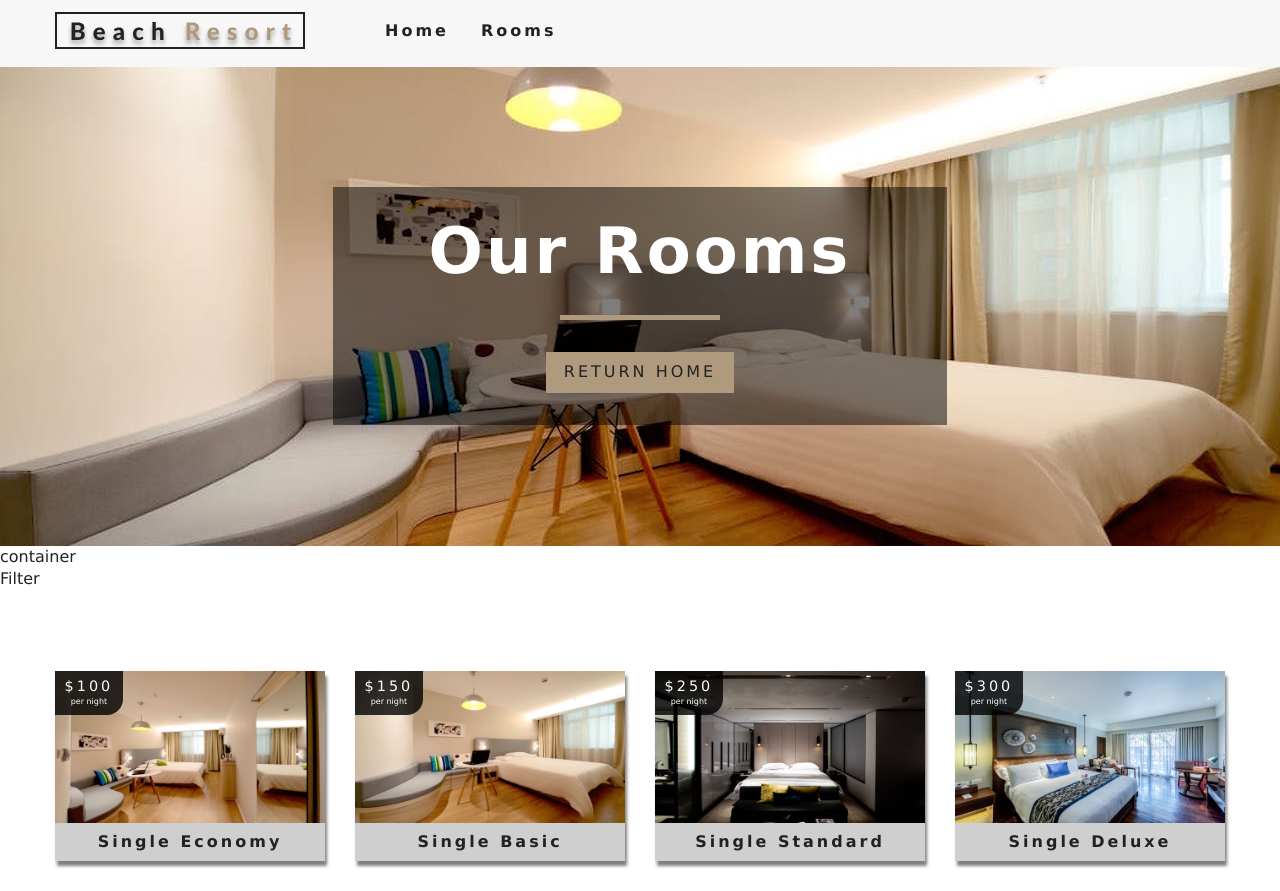
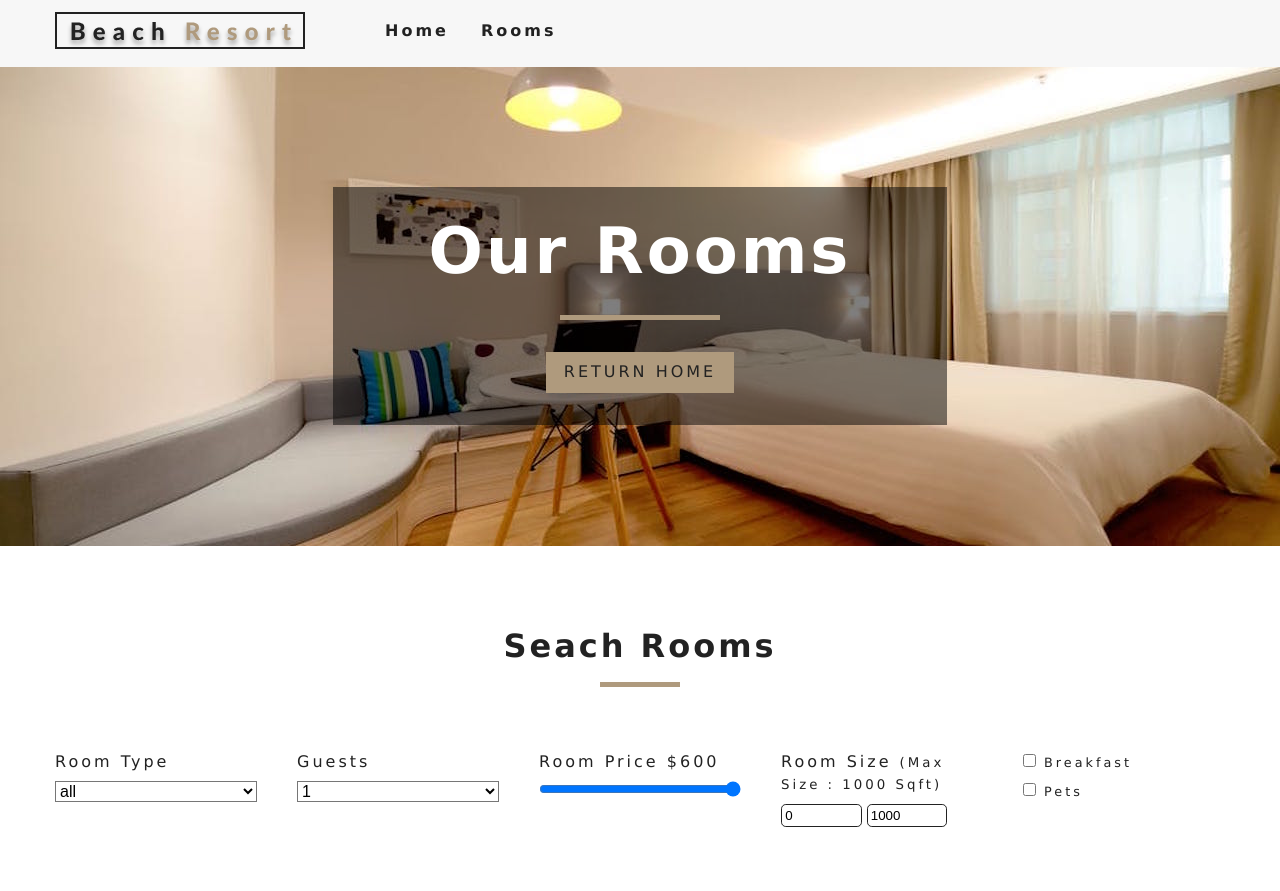
Before and after one commit to Irene-24/resort, a React (Create React App) app: page /rooms in a window 1280 px wide. Shown: the top 891 px of the page. Built offline with nearby package versions, Linux system fonts and the light colour scheme.

Commit message:
filling stuff on contentful

```diff
--- a/src/Context.jsx
+++ b/src/Context.jsx
@@ -28,6 +28,7 @@
         let rooms = this.formatData(items);
         let featuredRooms = rooms.filter( room => room.featured === true );
         let maxPrice = Math.max(...rooms.map(item => item.price));
+        let minPrice = Math.min(...rooms.map(item => item.price));
         let maxSize = Math.max(...rooms.map(item => item.size));
         this.setState(
             {
@@ -37,6 +38,7 @@
                 loading:false,
                 price:maxPrice,
                 maxPrice,
+                minPrice,
                 maxSize
             }
          );
@@ -64,14 +66,63 @@
 
     handleChange = event =>
     {
-        const {type,value,name} = event.target;
+        const {name} = event.target;
+        const value = event.target.type === "checkbox" ? event.target.checked :  this.formatInput(event.target.value);
 
-        console.log(type,name,value);
+        this.setState({[name]:value},this.filterRooms);
+    }
+
+    formatInput = value =>
+    {
+        if(isNaN(value)) return value;
+        return Number(value);
     }
 
     filterRooms = () =>
     {
-        console.log('output1');
+        let {
+            rooms ,
+            type,
+            capacity,
+            price,
+            minPrice,
+            maxPrice,
+            minSize,
+            maxSize,
+            breakfast,
+            pets
+        } = this.state;
+
+        let tempRooms = [...rooms];
+
+        if(type !== "all" )
+        {
+            tempRooms = tempRooms.filter( room => type === room.type );
+        }
+
+        if( capacity !== 1 )
+        {
+            tempRooms = tempRooms.filter( room => capacity === room.capacity );
+        }
+
+        tempRooms = tempRooms.filter( room => room.price <= price);
+
+        tempRooms = tempRooms.filter( room =>  room.size >= minSize && room.size <= maxSize);
+
+        if(pets)
+        {
+            tempRooms = tempRooms.filter( room => room.pets === pets);
+        }
+
+        if(breakfast)
+        {
+
+            tempRooms = tempRooms.filter( room => room.breakfast === breakfast);
+        }
+
+        this.setState({sortedRooms : tempRooms});
+
+
     }
 
     render()
--- a/src/components/RoomsContainer.jsx
+++ b/src/components/RoomsContainer.jsx
@@ -19,7 +19,6 @@
                     }
                     return (
                         <>
-                            container
                             <RoomsFilter rooms={rooms}/> <RoomsList rooms={sortedRooms}/>
                         </>
                     );
--- a/src/components/RoomsFilter.jsx
+++ b/src/components/RoomsFilter.jsx
@@ -1,9 +1,107 @@
-import React from 'react'
+import React , {useContext} from 'react';
+import {RoomContext} from '../Context';
+import Title from "./Title";
 
-export default function RoomsFilter() {
+//get all unique values
+function getUnique(items,value)
+{
+    return [...new Set(items.map(item => item[value]) )];
+}
+
+
+
+export default function RoomsFilter({rooms})
+{
+    const context = useContext(RoomContext);
+    const
+    {
+        handleChange,
+        type,
+        capacity,
+        price,
+        minPrice,
+        maxPrice,
+        minSize,
+        maxSize,
+        breakfast,
+        pets
+    } = context;
+
+    let types =["all",...getUnique(rooms,'type')];
+    let guests = getUnique(rooms,'capacity');
+
+    types = types.map( (item,index) => <option key={index} value={item}>{item}</option>  );
+
+    guests = guests.map( (item,index) => <option key={index} value={item}>{item}</option>  ) ;
+
     return (
-        <div>
-            Filter
-        </div>
+        <section className="filter-container">
+            <Title title="seach rooms" />
+            <form className="filter-form">
+                {/* select type  */}
+
+                <div className="form-group">
+                    <label htmlFor="type">room type</label>
+                    <select
+                    name="type"
+                    id="type"
+                    value={type}
+                    className="form-control"
+                    onChange={handleChange}>
+                        {types}
+                    </select>
+                </div>
+
+                 {/* select type end*/}
+
+                  {/* select guest*/}
+
+                <div className="form-group">
+                    <label htmlFor="capacity">guests</label>
+                    <select
+                    name="capacity"
+                    id="capacity"
+                    value={capacity}
+                    className="form-control"
+                    onChange={handleChange}>
+                        {guests}
+                    </select>
+                </div>
+
+                {/* select guest end*/}
+
+                {/* room price */}
+                <div className="form-group">
+                <label htmlFor="price">Room price ${price}</label>
+                    <input type="range" max={maxPrice} min={minPrice} name="price" id="price" value={price} onChange={handleChange} className="form-control"/>
+                </div>
+                {/* room price end*/}
+
+                {/* size */}
+                <div className="form-group">
+                    <label htmlFor="size">Room size <small>(max size : {maxSize} sqft)</small> </label>
+                    <div className="size-inputs">
+                        <input type="number" name="minSize" id="size" onChange={handleChange} className="size-input" min="0" value={minSize} />
+
+                        <input type="number" name="maxSize" onChange={handleChange} className="size-input" max={maxSize} value={maxSize} min="0" />
+                    </div>
+                </div>
+                {/* size end */}
+
+                {/* extras */}
+                <div className="form-group">
+                    <div className="single-extra">
+                        <input type="checkbox" name="breakfast" id="breakfast" onChange={handleChange} checked={breakfast} />
+                        <label htmlFor="breakfast">breakfast</label>
+                    </div>
+                    <div className="single-extra">
+                        <input type="checkbox" name="pets" id="pets" onChange={handleChange} checked={pets} />
+                        <label htmlFor="pets">pets</label>
+                    </div>
+                </div>
+             {/* extras end*/}
+
+            </form>
+        </section>
     )
 }
```
